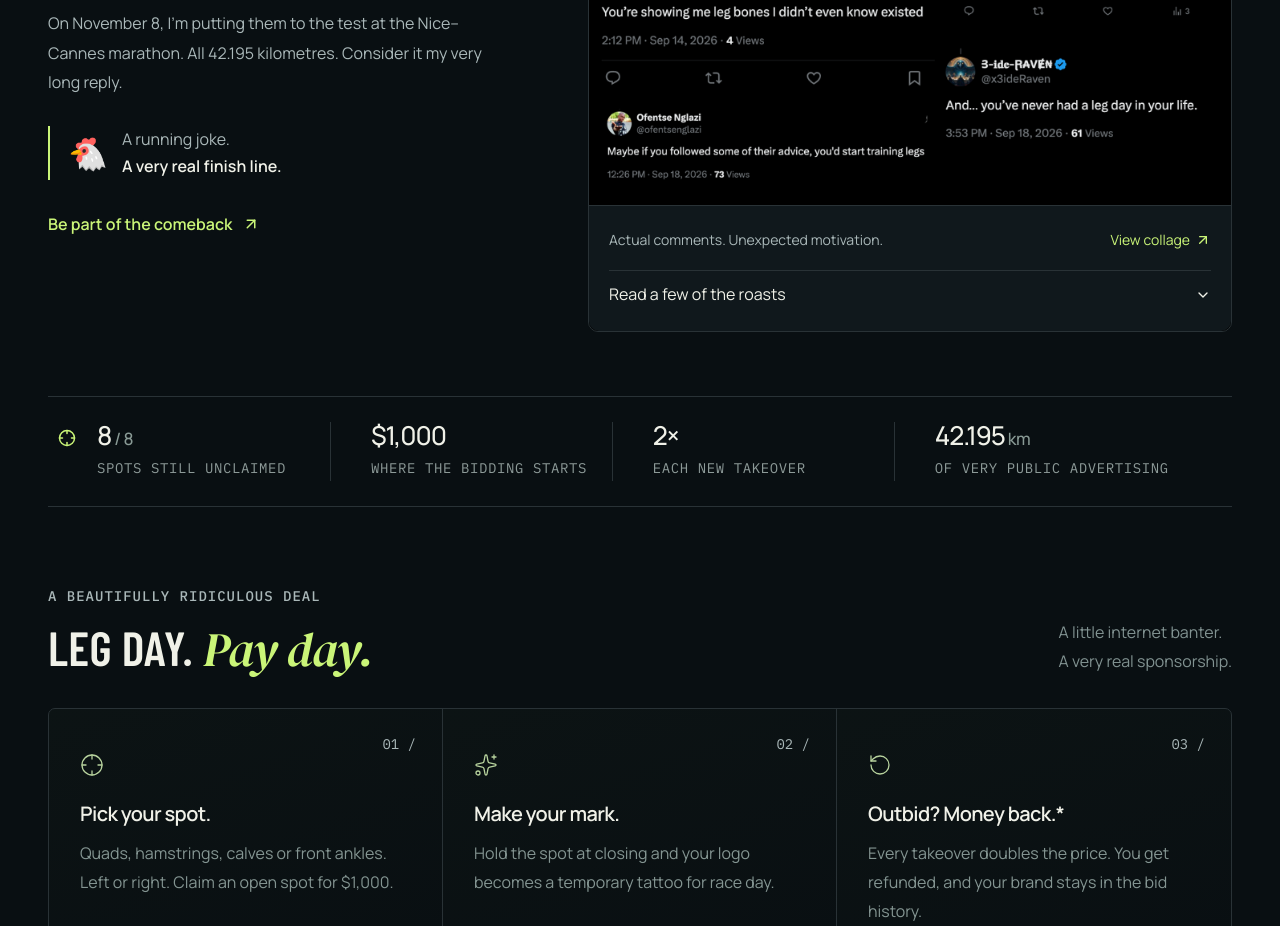
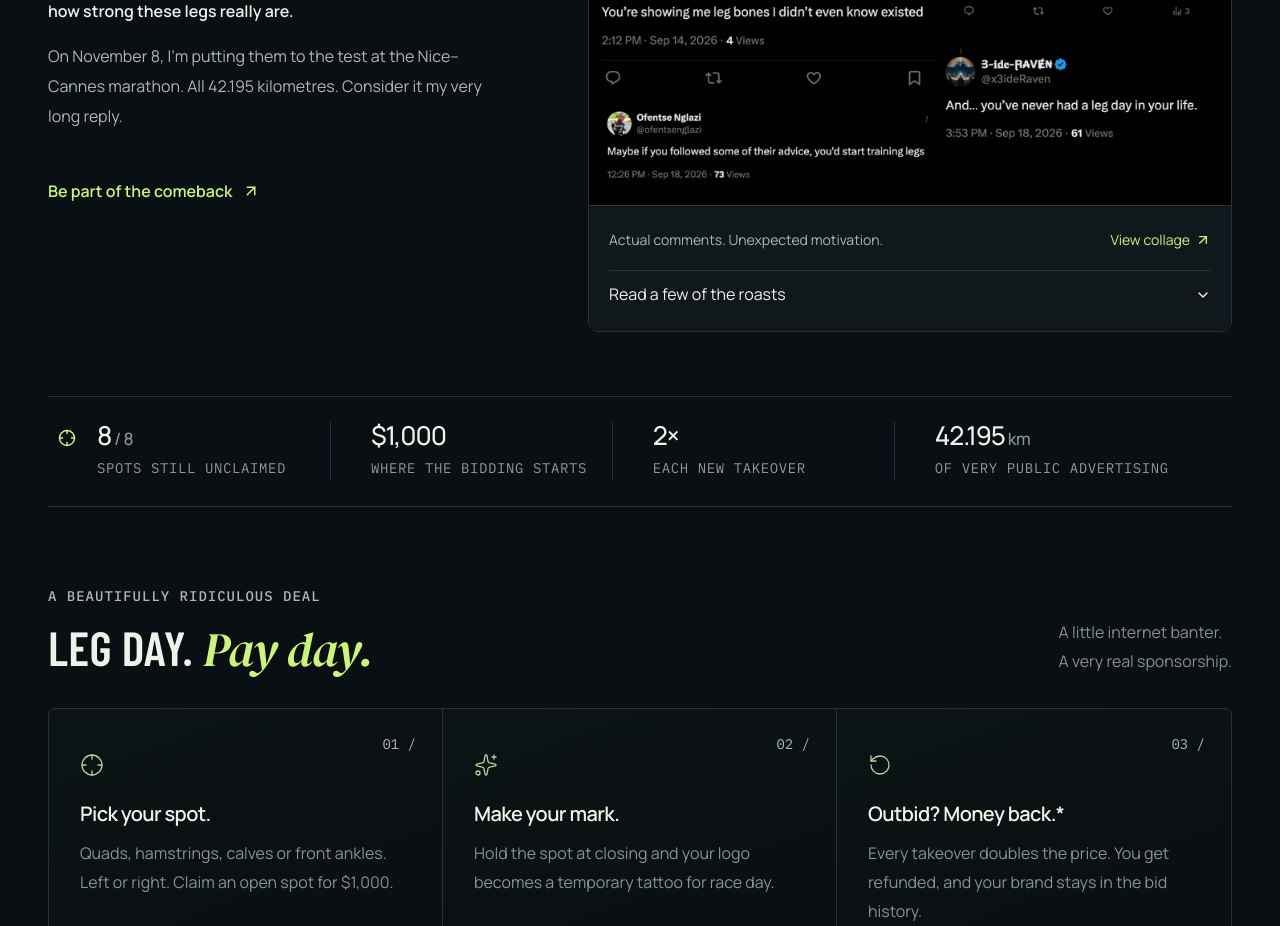
Before and after one commit to best-trading-indicator-tools/chicken-legs, a Next.js app: page / in a window 1280 px wide. Shown: the part 1940-2866 px from the top of the page. Built offline with nearby package versions, Linux system fonts and the light colour scheme; no server answers; the database is empty; a web font is replaced by a local one.

Commit message:
Remove forced joke callout from roast backstory

```diff
--- a/src/components/roast-story.module.css
+++ b/src/components/roast-story.module.css
@@ -23,20 +23,6 @@
 .copy p { max-width: 460px; margin-bottom: 16px; color: var(--muted); font-size: var(--text-body); line-height: 1.85; }
 .copy p strong { color: var(--text); font-weight: 600; }
 
-.punchline {
-  display: flex;
-  align-items: center;
-  gap: 14px;
-  margin-top: 28px;
-  padding-left: 18px;
-  border-left: 2px solid var(--lime);
-  font-size: var(--text-body);
-  line-height: 1.7;
-  color: var(--muted);
-}
-
-.punchline > span:first-child { font-size: 32px; }
-.punchline strong { color: var(--text); font-weight: 600; }
 .cta { display: inline-flex; align-items: center; gap: 10px; min-height: 44px; margin-top: 22px; color: var(--lime); font-size: var(--text-body); font-weight: 600; }
 .cta svg { flex-shrink: 0; }
 .cta:hover { color: #dafaab; }
--- a/src/components/roast-story.tsx
+++ b/src/components/roast-story.tsx
@@ -9,7 +9,6 @@ export default function RoastStory() {
       <p>My coach and chiropractor see a soccer midfielder. The internet sees… chicken legs. And the comment section did not hold back.</p>
       <p>I laughed. Then I got motivated. Now I want to show the world <strong>how strong these legs really are.</strong></p>
       <p>On November 8, I’m putting them to the test at the Nice–Cannes marathon. All 42.195 kilometres. Consider it my very long reply.</p>
-      <div className={styles.punchline}><span aria-hidden="true">🐔</span><span>A running joke.<br /><strong>A very real finish line.</strong></span></div>
       <a className={styles.cta} href="#sponsorships">Be part of the comeback <ArrowUpRight size={18} aria-hidden="true" /></a>
     </div>
     <figure className={styles.evidence}>
```
